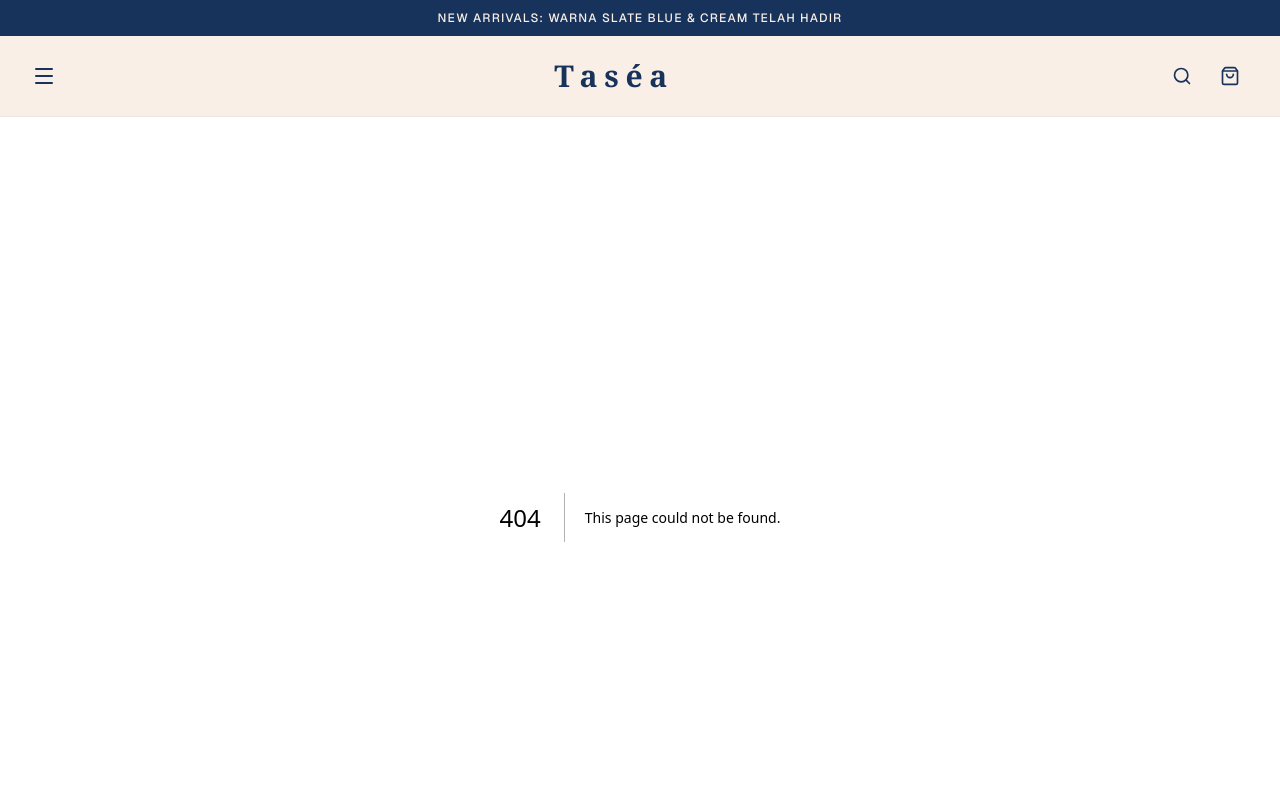
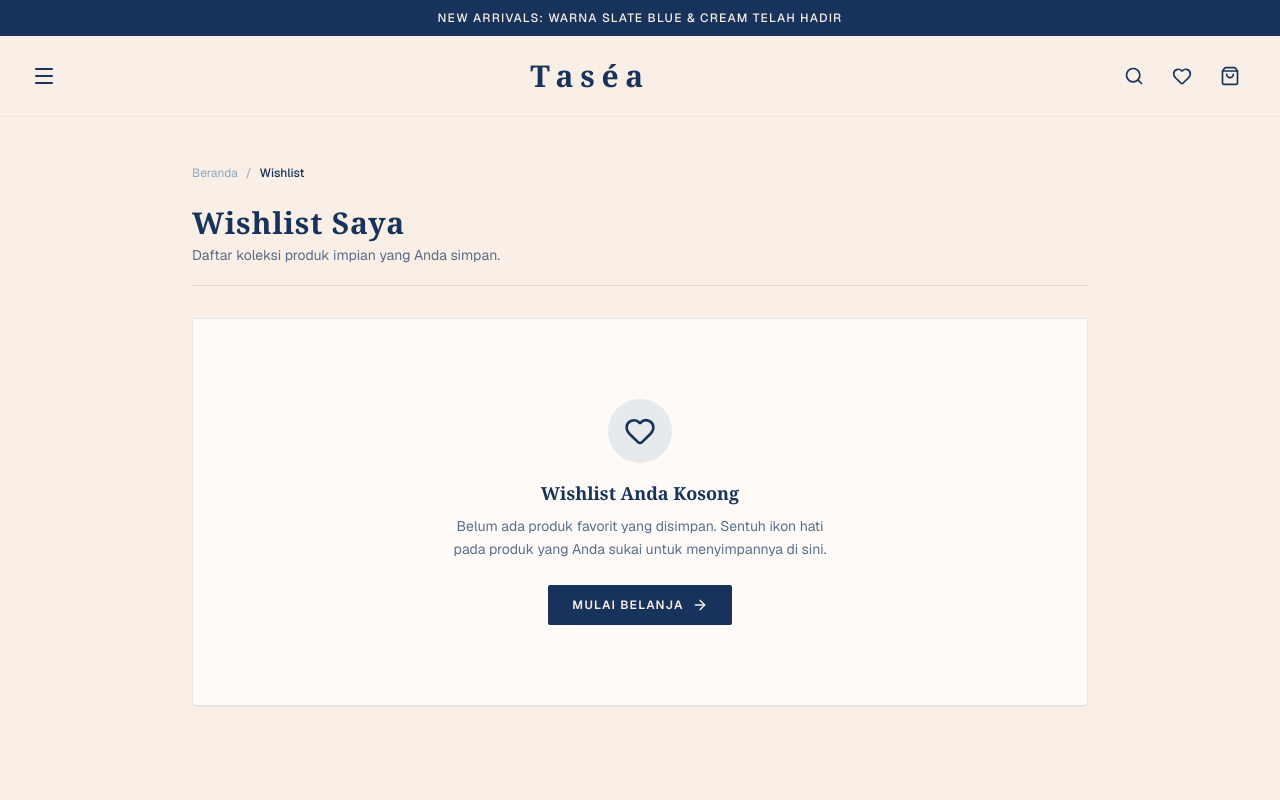
Before and after one commit to AditiaPutra16/tasea, a Next.js app: page /wishlist in a window 1280 px wide. Before the commit this address had no page. Shown: the top 800 px of the page. Built offline with nearby package versions, Linux system fonts and the light colour scheme.

Commit message:
feat: re-implement wishlist with navbar icon, card heart toggle, and cart-style wishlist page

```diff
--- /dev/null
+++ b/app/wishlist/page.tsx
@@ -0,0 +1,19 @@
+import { Metadata } from "next";
+import { WishlistView } from "@/components/wishlist/wishlist-view";
+
+export const metadata: Metadata = {
+  title: "Wishlist | Taséa",
+  description: "Daftar koleksi produk impian Taséa yang Anda simpan.",
+  icons: {
+    icon: [
+      { url: "/icon.jpg", type: "image/jpeg" },
+      { url: "/images/logos/logo.jpg", type: "image/jpeg" },
+    ],
+    shortcut: "/icon.jpg",
+    apple: "/apple-icon.jpg",
+  },
+};
+
+export default function WishlistPage() {
+  return <WishlistView />;
+}
--- a/components/home/product-card.tsx
+++ b/components/home/product-card.tsx
@@ -3,8 +3,10 @@
 import React, { useState } from "react";
 import Image from "next/image";
 import Link from "next/link";
+import { Heart } from "lucide-react";
 import { Product } from "@/types";
 import { formatPrice } from "@/lib/format";
+import { useCart } from "@/context/cart-context";
 
 interface ProductCardProps {
   product: Product;
@@ -12,16 +14,40 @@ interface ProductCardProps {
 
 export function ProductCard({ product }: ProductCardProps) {
   const [isHovered, setIsHovered] = useState(false);
+  const { toggleWishlist, isInWishlist } = useCart();
+  const isWishlisted = isInWishlist(product.id);
+
+  const handleWishlistClick = (e: React.MouseEvent) => {
+    e.preventDefault();
+    e.stopPropagation();
+    toggleWishlist(product.id);
+  };
 
   return (
     <Link
       href={`/products/${product.slug}`}
-      className="group flex flex-col rounded-lg sm:rounded-xl overflow-hidden border border-[#17335B]/10 shadow-2xs hover:shadow-md transition-all duration-300 min-w-0 max-w-full block bg-white"
+      className="group flex flex-col rounded-lg sm:rounded-xl overflow-hidden border border-[#17335B]/10 shadow-2xs hover:shadow-md transition-all duration-300 min-w-0 max-w-full block bg-white relative"
       onMouseEnter={() => setIsHovered(true)}
       onMouseLeave={() => setIsHovered(false)}
     >
       {/* Image Container with Hover Crossfade */}
       <div className="relative aspect-4/5 w-full overflow-hidden block">
+        {/* Wishlist Button - Top Right */}
+        <button
+          type="button"
+          onClick={handleWishlistClick}
+          aria-label={isWishlisted ? "Hapus dari wishlist" : "Tambah ke wishlist"}
+          className="absolute top-2.5 right-2.5 z-10 w-8 h-8 sm:w-9 sm:h-9 rounded-full bg-white/90 backdrop-blur-xs shadow-xs hover:bg-white flex items-center justify-center transition-all duration-200 active:scale-90 cursor-pointer"
+        >
+          <Heart
+            className={`w-4 h-4 sm:w-4.5 sm:h-4.5 transition-colors ${
+              isWishlisted
+                ? "fill-rose-500 text-rose-500"
+                : "text-[#17335B]/70 hover:text-[#17335B]"
+            }`}
+          />
+        </button>
+
         {/* Primary and Secondary Image Crossfade */}
         <Image
           src={product.primaryImage}
--- a/components/layout/navbar.tsx
+++ b/components/layout/navbar.tsx
@@ -2,7 +2,7 @@
 
 import React, { useState, useEffect } from "react";
 import Link from "next/link";
-import { Search, ShoppingBag, Menu, X, ChevronDown } from "lucide-react";
+import { Search, ShoppingBag, Menu, X, ChevronDown, Heart } from "lucide-react";
 import { useCart } from "@/context/cart-context";
 
 interface SubItem {
@@ -17,7 +17,7 @@ interface NavItem {
 }
 
 export function Navbar() {
-  const { totalItems, openCart, openSearch } = useCart();
+  const { totalItems, openCart, openSearch, wishlist } = useCart();
   const [isScrolled, setIsScrolled] = useState(false);
   const [isSidebarOpen, setIsSidebarOpen] = useState(false);
   const [expandedMenu, setExpandedMenu] = useState<string | null>("BAGS");
@@ -52,6 +52,7 @@ export function Navbar() {
   const navLinks: NavItem[] = [
     { label: "HOME", href: "/" },
     { label: "SHOP", href: "/collections/semua-produk" },
+    { label: "WISHLIST", href: "/wishlist" },
   ];
 
   const toggleSubmenu = (label: string) => {
@@ -90,7 +91,7 @@ export function Navbar() {
               </Link>
             </div>
 
-            {/* Right: Action Icons (Search & Cart) */}
+            {/* Right: Action Icons (Search, Wishlist & Cart) */}
             <div className="flex items-center gap-1.5 sm:gap-3 text-[#17335B]">
               {/* Search Button */}
               <button
@@ -100,6 +101,20 @@ export function Navbar() {
               >
                 <Search className="w-5 h-5" />
               </button>
+
+              {/* Wishlist Button */}
+              <Link
+                href="/wishlist"
+                aria-label="Wishlist Saya"
+                className="p-1.5 sm:p-2 hover:text-[#8DA8BB] transition-colors relative flex items-center active:scale-95 cursor-pointer"
+              >
+                <Heart className="w-5 h-5" />
+                {wishlist.length > 0 && (
+                  <span className="absolute -top-0.5 -right-0.5 bg-[#17335B] text-[#F9EFE6] text-[9px] sm:text-[10px] font-bold w-4 h-4 sm:w-5 sm:h-5 rounded-full flex items-center justify-center border-2 border-[#F9EFE6]">
+                    {wishlist.length}
+                  </span>
+                )}
+              </Link>
 
               {/* Shopping Bag Button */}
               <button
--- /dev/null
+++ b/components/wishlist/wishlist-view.tsx
@@ -0,0 +1,155 @@
+"use client";
+
+import React from "react";
+import Image from "next/image";
+import Link from "next/link";
+import { Heart, Trash2, ShoppingBag, ArrowRight } from "lucide-react";
+import { useCart } from "@/context/cart-context";
+import { PRODUCTS } from "@/data/products";
+import { formatPrice } from "@/lib/format";
+import { Product } from "@/types";
+
+export function WishlistView() {
+  const { wishlist, toggleWishlist, addToCart } = useCart();
+
+  const wishlistedProducts = wishlist
+    .map((id) => PRODUCTS.find((p) => p.id === id))
+    .filter((p): p is Product => Boolean(p));
+
+  return (
+    <div className="w-full bg-[#F9EFE6] min-h-[calc(100vh-80px)] py-8 sm:py-12 px-4 sm:px-6 lg:px-8">
+      <div className="max-w-4xl mx-auto">
+        {/* Breadcrumbs */}
+        <div className="flex items-center gap-2 text-xs text-[#8DA8BB] mb-6">
+          <Link href="/" className="hover:text-[#17335B] transition-colors">
+            Beranda
+          </Link>
+          <span>/</span>
+          <span className="text-[#17335B] font-medium">Wishlist</span>
+        </div>
+
+        {/* Page Header */}
+        <div className="border-b border-[#17335B]/10 pb-5 mb-6 sm:mb-8 flex flex-col sm:flex-row sm:items-end justify-between gap-2">
+          <div>
+            <h1 className="text-2xl sm:text-3xl font-serif font-bold text-[#17335B] tracking-wide">
+              Wishlist Saya
+            </h1>
+            <p className="text-xs sm:text-sm text-[#17335B]/70 mt-1">
+              Daftar koleksi produk impian yang Anda simpan.
+            </p>
+          </div>
+          {wishlistedProducts.length > 0 && (
+            <span className="text-xs font-semibold text-[#8DA8BB] tracking-wider uppercase">
+              {wishlistedProducts.length} Produk
+            </span>
+          )}
+        </div>
+
+        {/* Wishlist Items List (Styled like Cart Drawer items) */}
+        {wishlistedProducts.length === 0 ? (
+          <div className="flex flex-col items-center justify-center text-center py-16 sm:py-20 px-4 bg-white/70 border border-[#17335B]/10 rounded-sm shadow-2xs">
+            <div className="w-16 h-16 rounded-full bg-[#8DA8BB]/20 flex items-center justify-center mb-4 text-[#17335B]">
+              <Heart className="w-8 h-8 text-[#17335B]" />
+            </div>
+            <h2 className="text-base sm:text-lg font-serif font-bold text-[#17335B] mb-2">
+              Wishlist Anda Kosong
+            </h2>
+            <p className="text-xs sm:text-sm text-[#17335B]/70 max-w-sm mb-6 leading-relaxed">
+              Belum ada produk favorit yang disimpan. Sentuh ikon hati pada produk yang Anda sukai untuk menyimpannya di sini.
+            </p>
+            <Link
+              href="/collections/semua-produk"
+              className="px-6 py-3 bg-[#17335B] active:bg-[#0E203B] hover:bg-[#0E203B] text-[#F9EFE6] text-xs font-semibold tracking-widest uppercase rounded-xs transition-colors active:scale-95 inline-flex items-center gap-2"
+            >
+              <span>Mulai Belanja</span>
+              <ArrowRight className="w-4 h-4" />
+            </Link>
+          </div>
+        ) : (
+          <div className="space-y-3 sm:space-y-4">
+            {wishlistedProducts.map((product) => (
+              <div
+                key={product.id}
+                className="flex gap-3 sm:gap-4 p-3 sm:p-4 bg-white/80 border border-[#17335B]/10 rounded-sm shadow-2xs hover:shadow-xs transition-all"
+              >
+                {/* Thumbnail */}
+                <Link
+                  href={`/products/${product.slug}`}
+                  className="relative w-20 h-24 sm:w-24 sm:h-28 bg-[#F9EFE6] rounded-xs overflow-hidden shrink-0 group block"
+                >
+                  <Image
+                    src={product.primaryImage}
+                    alt={product.name}
+                    fill
+                    className="object-cover group-hover:scale-105 transition-transform duration-300"
+                  />
+                </Link>
+
+                {/* Details */}
+                <div className="flex-1 flex flex-col justify-between min-w-0">
+                  <div>
+                    <div className="flex justify-between items-start gap-2">
+                      <Link
+                        href={`/products/${product.slug}`}
+                        className="font-serif text-sm sm:text-base font-bold text-[#17335B] hover:text-[#8DA8BB] transition-colors tracking-wide leading-snug line-clamp-2"
+                      >
+                        {product.name}
+                      </Link>
+                      <button
+                        type="button"
+                        onClick={() => toggleWishlist(product.id)}
+                        className="text-[#17335B]/50 hover:text-red-600 p-1.5 transition-colors active:scale-90 shrink-0 cursor-pointer"
+                        aria-label="Hapus dari wishlist"
+                        title="Hapus dari wishlist"
+                      >
+                        <Trash2 className="w-4.5 h-4.5" />
+                      </button>
+                    </div>
+
+                    <p className="text-[11px] sm:text-xs text-[#8DA8BB] mt-1">
+                      {product.category} • {product.colors.length} Pilihan Warna
+                    </p>
+                  </div>
+
+                  {/* Bottom Row: Price & Actions */}
+                  <div className="flex flex-wrap items-center justify-between gap-3 mt-3 pt-2.5 border-t border-[#17335B]/10">
+                    {/* Price */}
+                    <div className="flex flex-col">
+                      {product.originalPrice && (
+                        <span className="text-[11px] sm:text-xs text-[#17335B]/45 line-through font-price font-medium leading-none mb-0.5">
+                          {formatPrice(product.originalPrice)}
+                        </span>
+                      )}
+                      <span className="text-sm sm:text-base font-bold text-[#17335B] font-price leading-tight">
+                        {formatPrice(product.price)}
+                      </span>
+                    </div>
+
+                    {/* Action Buttons */}
+                    <div className="flex items-center gap-2">
+                      <button
+                        type="button"
+                        onClick={() => addToCart(product, product.colors[0], 1)}
+                        className="px-3.5 py-2 bg-[#17335B] active:bg-[#0E203B] hover:bg-[#0E203B] text-[#F9EFE6] text-xs font-semibold tracking-wider uppercase rounded-xs transition-colors flex items-center gap-1.5 active:scale-95 cursor-pointer shadow-2xs"
+                      >
+                        <ShoppingBag className="w-3.5 h-3.5" />
+                        <span>+ Keranjang</span>
+                      </button>
+                      <Link
+                        href={`/products/${product.slug}`}
+                        className="px-3 py-2 border border-[#17335B]/20 hover:border-[#17335B] text-[#17335B] text-xs font-semibold tracking-wider uppercase rounded-xs transition-colors flex items-center gap-1 active:scale-95"
+                      >
+                        <span className="hidden sm:inline">Detail</span>
+                        <ArrowRight className="w-3.5 h-3.5" />
+                      </Link>
+                    </div>
+                  </div>
+                </div>
+              </div>
+            ))}
+          </div>
+        )}
+      </div>
+    </div>
+  );
+}
```
